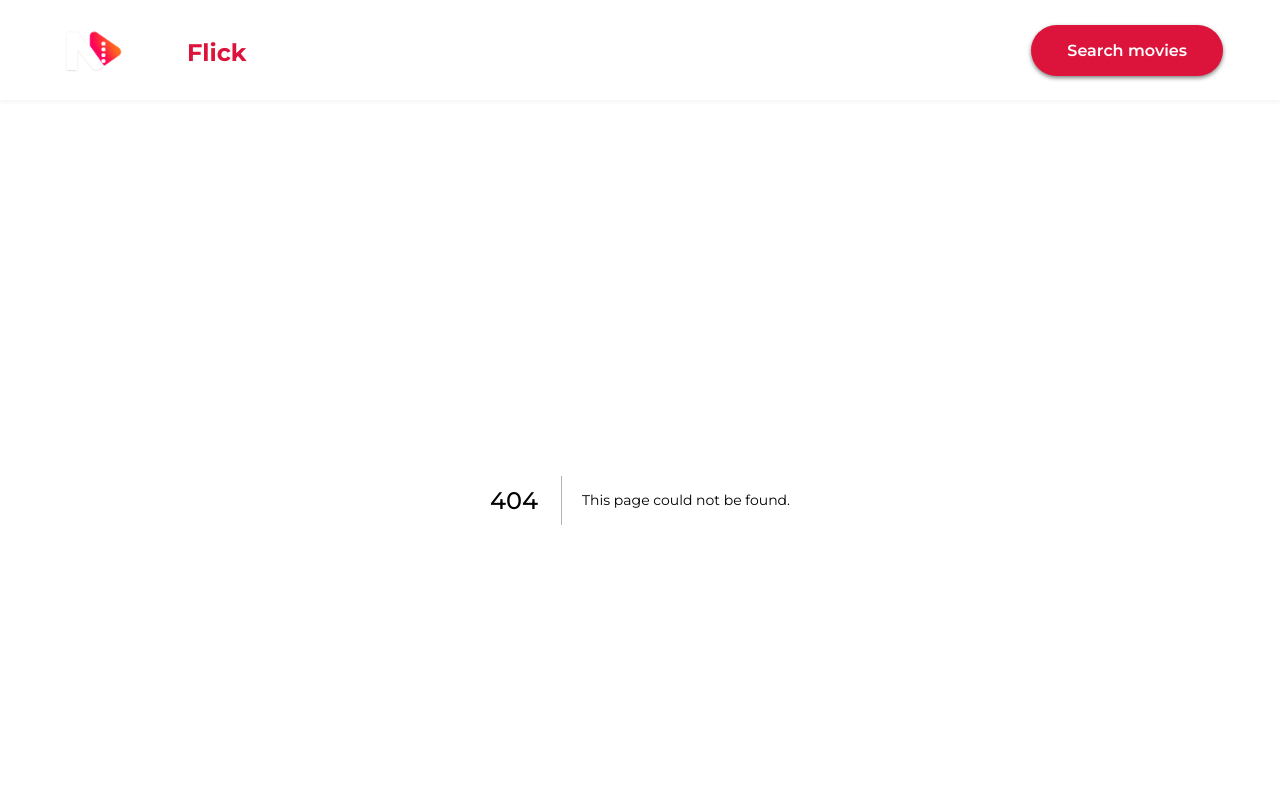
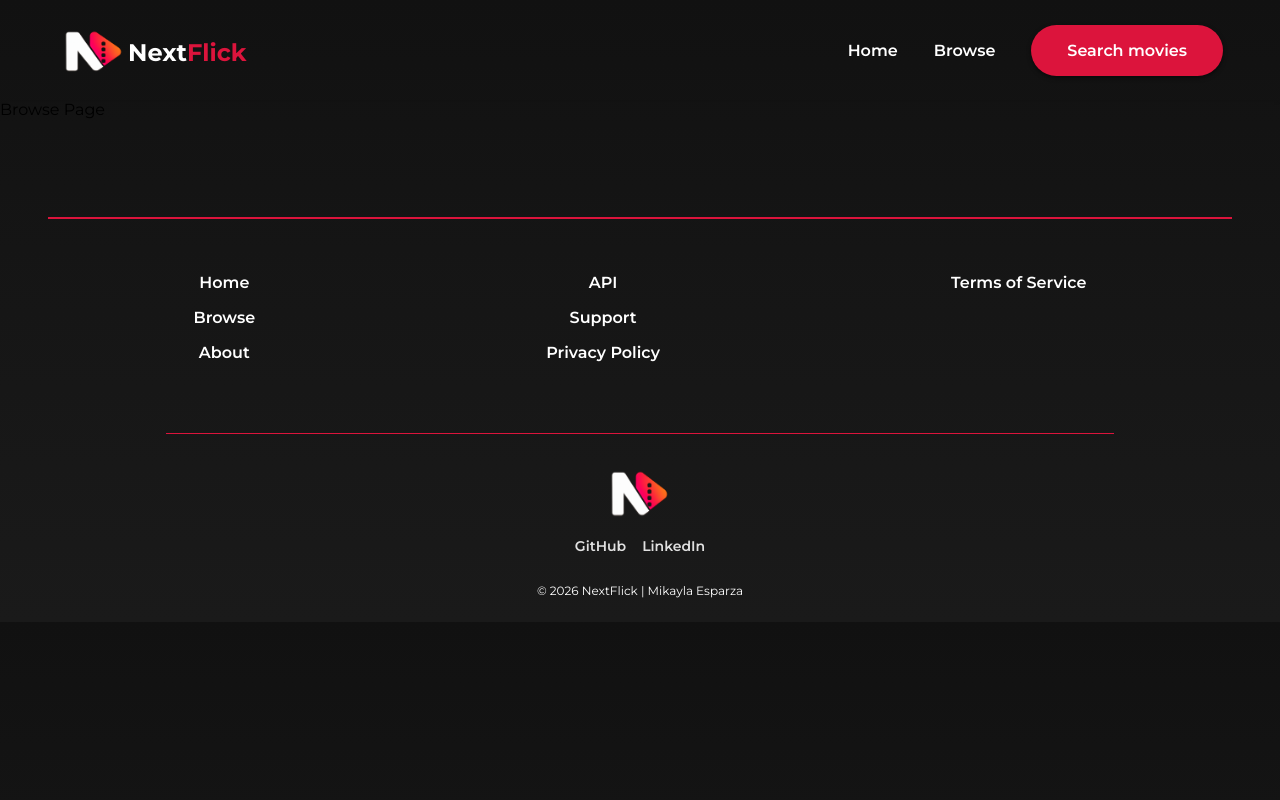
Before and after one commit to mkxdevx/next-flick_react, a Next.js app: page /browse in a window 1280 px wide. Before the commit this address had no page. Shown: the top 800 px of the page. Built offline with nearby package versions, Linux system fonts and the light colour scheme.

Commit message:
add browse route

```diff
--- /dev/null
+++ b/src/app/browse/page.jsx
@@ -0,0 +1,9 @@
+
+
+const Browse = () => {
+  return (
+    <div>Browse Page</div>
+  )
+}
+
+export default Browse
```
